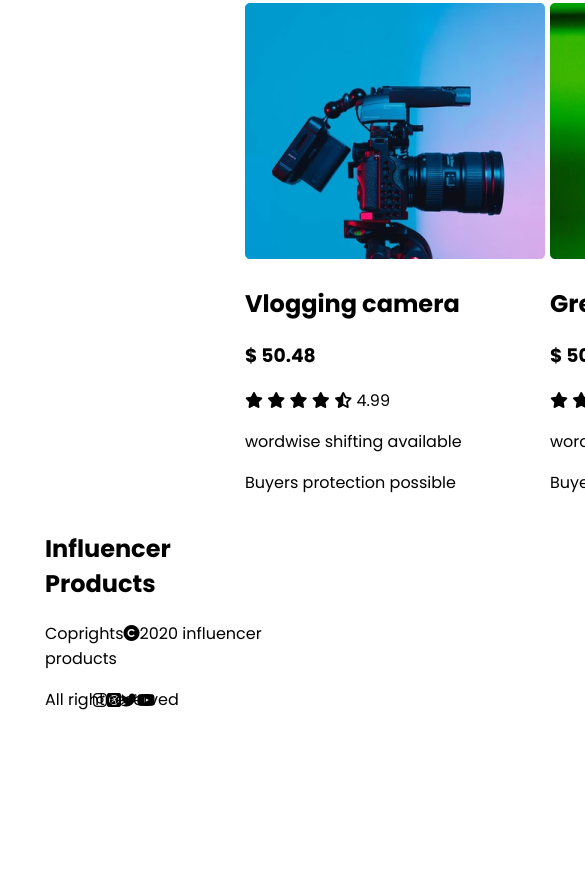
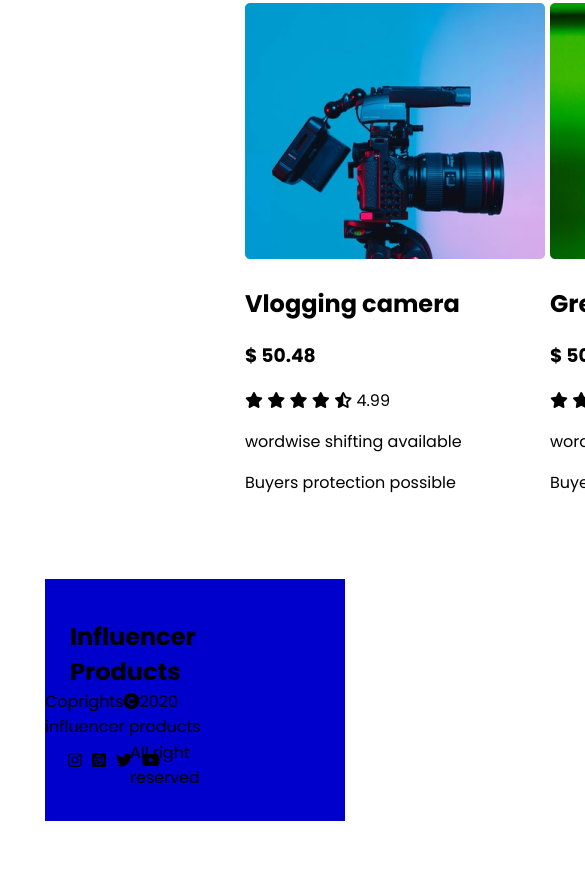
Before and after one commit to RajibDesai/Assignment-02, a plain HTML site: page indix.html in a window 390 px wide. Shown: the part 1807-2688 px from the top of the page, 585 px wide, since content can reach past the window. Before the commit the page ends 2615 px from the top, so only its background shows below. Drawn offline with Linux system fonts and the light colour scheme.

Commit message:
first responsive

```diff
--- a/indix.html
+++ b/indix.html
@@ -204,15 +204,23 @@
 
             </div>
 
+
         </section>
+
     </main>
+    <div class="more">
+        <h4>see more <samp><i class="fas fa-long-arrow-alt-right"></i></samp></h4>
+    </div>
+
     <footer>
         <div class="footer">
+
             <div>
-                <h2>Influencer Products</h2>
+                <h2 id="foot">Influencer Products</h2>
                 <p>Coprights<span><i class="fas fa-copyright"></i></span>2020 influencer products</p>
-                <p>All right reserved</p>
+                <p class="right">All right reserved</p>
             </div>
+
 
 
             <div class="media">
@@ -221,6 +229,7 @@
                 <i class="fab fa-twitter"></i>
                 <i class="fab fa-youtube"></i>
             </div>
+        </div>
 
     </footer>
 </body>
--- a/styls/style.css
+++ b/styls/style.css
@@ -62,18 +62,38 @@ body{
 .popular{
    text-align: center;
 }
+
+.more{
+    position: relative;
+    left: 1000px;
+    color: indianred;
+}
 .footer{
     display: flex;
     justify-content: center;
+    background-color: mediumblue;
+
 }
 .media{
-    display: flex;
+    display: grid;
+    grid-template-columns: auto
+    auto auto auto;
+
+    column-gap: 10px;
     position: relative;
-    top: 80px;
+    top: 60px;
     right: 185px;
     align-items: center;
 
 }
-.footer > .media{
-    margin-right: 5px;
+#foot{
+    position: relative;
+    top: 20px;
+    margin-left: 25px;
+
 }
+.right{
+    position: relative;
+    top: -15px;
+    margin-left: 85px;
+}
```
